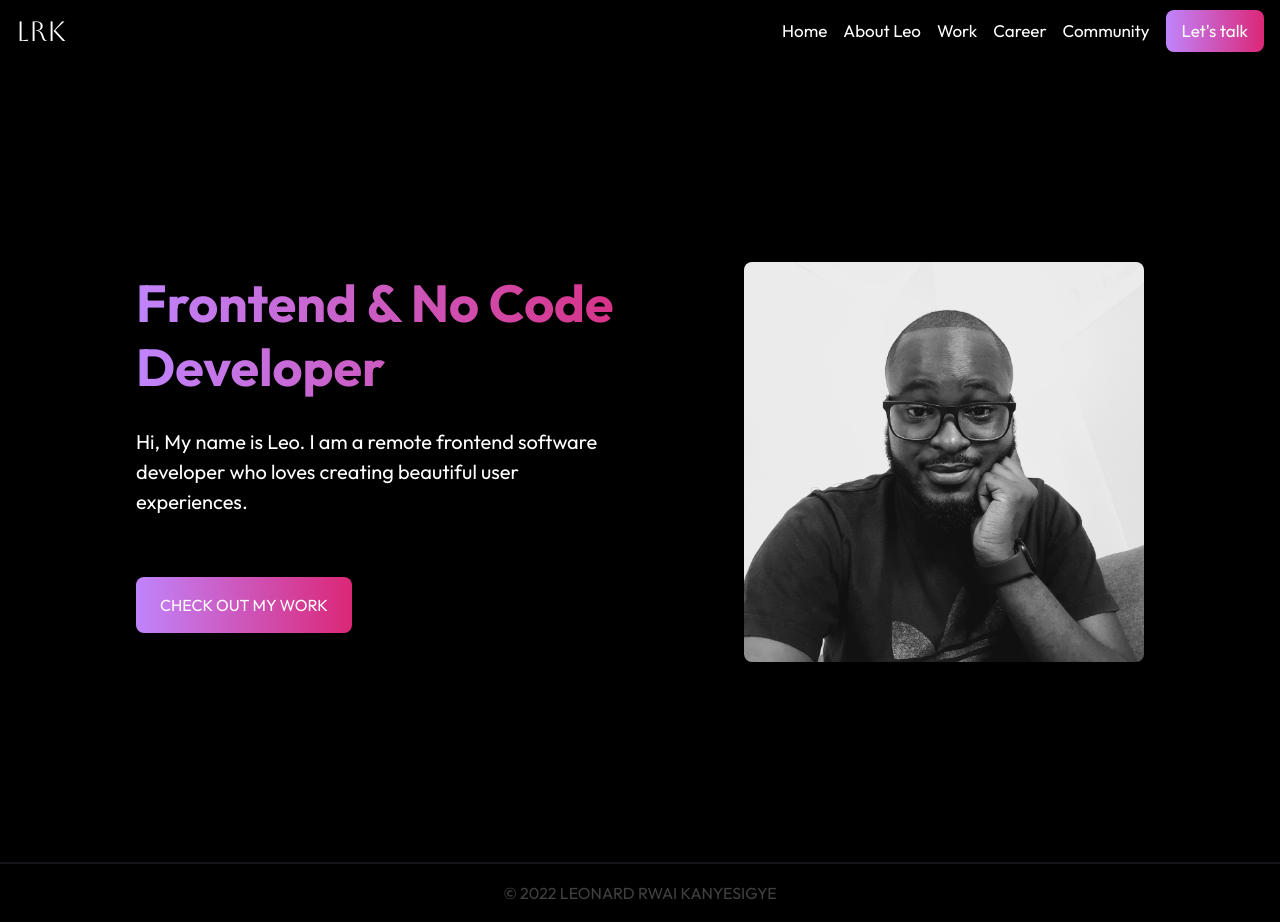
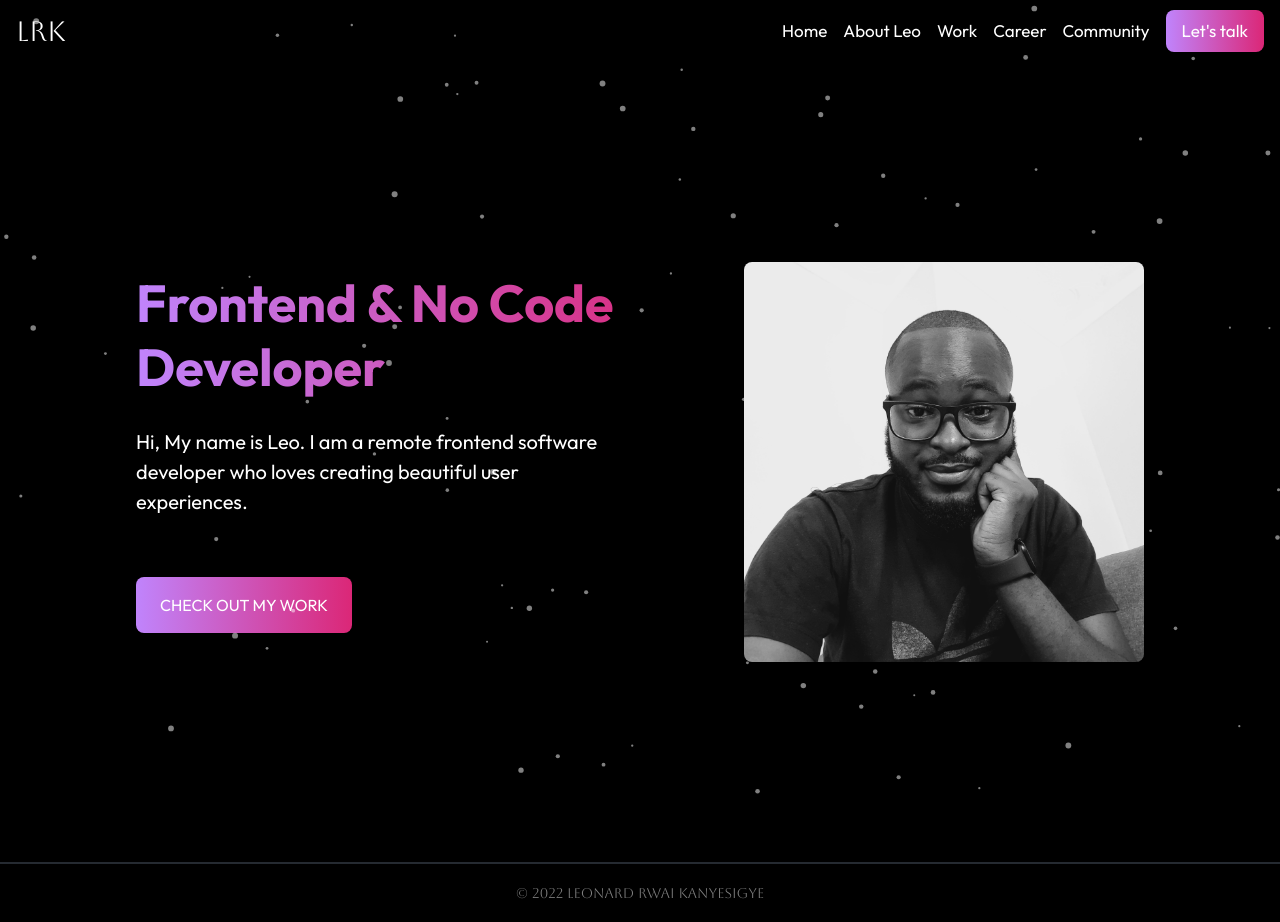
Before and after one commit to rmauritsson/main-portfolio, a Next.js app: page / in a window 1280 px wide. Built offline with nearby package versions, Linux system fonts and the light colour scheme.

Commit message:
Added particles js

```diff
--- a/package.json
+++ b/package.json
@@ -19,6 +19,9 @@
     "eslint-config-next": "12.2.5",
     "postcss": "^8.4.16",
     "react-icons": "^4.4.0",
-    "tailwindcss": "^3.1.8"
+    "react-tsparticles": "^2.2.4",
+    "tailwindcss": "^3.1.8",
+    "tsparticles": "^2.2.4",
+    "tsparticles-slim": "^2.2.4"
   }
 }
--- /dev/null
+++ b/src/components/LandingComponent.js
@@ -0,0 +1,34 @@
+import Image from "next/image";
+import profilepic from "../../public/images/leo.jpg";
+
+const LandingComponent = () => {
+  return (
+    <div className="w-full px-4 mx-auto flex items-center justify-center flex-col md:flex-row h-screen">
+      <div className="w-full md:w-[50%] pt-[40px] flex flex-col items-left text-center md:text-left justify-center">
+        <h1 className="md:w-[90%] text-[68px] md:text-[52px] font-bold leading-[4rem] mb-[28px] text-transparent bg-clip-text bg-gradient-to-r from-purple-400 to-pink-600">
+          Frontend & No Code Developer
+        </h1>
+        <p className="text-[20px] md:w-[80%]">
+          Hi, My name is Leo. I am a remote frontend software developer who
+          loves creating beautiful user experiences.
+        </p>
+
+        <div className="w-full md:w-[60%] py-[60px]">
+          <button className="text-white  bg-gradient-to-r from-purple-400 to-pink-600 py-4 px-6 rounded-lg uppercase">
+            Check out my work
+          </button>
+        </div>
+      </div>
+      <div className="hidden md:flex items-center justify-center">
+        <Image
+          src={profilepic}
+          width={400}
+          height={400}
+          className="rounded-lg"
+        />
+      </div>
+    </div>
+  );
+};
+
+export default LandingComponent;
--- /dev/null
+++ b/src/components/ParticlesComponent.js
@@ -0,0 +1,92 @@
+import { useCallback, useMemo } from "react";
+import Particles from "react-tsparticles";
+import { loadSlim } from "tsparticles-slim";
+import { loadFull } from "tsparticles";
+
+const ParticlesComponent = () => {
+  const options = useMemo(() => {
+    // returning an empty object returns the default values which are static with no interactivity
+    //return {};
+    return {
+      fpsLimit: 120,
+      interactivity: {
+        events: {
+          onClick: {
+            enable: true,
+            mode: "push",
+          },
+          onHover: {
+            enable: true,
+            mode: "repulse",
+          },
+          resize: true,
+        },
+        modes: {
+          push: {
+            quantity: 4,
+          },
+          repulse: {
+            distance: 100,
+            duration: 0.4,
+          },
+        },
+      },
+      particles: {
+        color: {
+          value: "#ffffff",
+        },
+        links: {
+          color: "#ffffff",
+          distance: 150,
+          enable: true,
+          opacity: 0.5,
+          width: 1,
+        },
+        collisions: {
+          enable: true,
+        },
+        move: {
+          directions: "none",
+          enable: true,
+          outModes: {
+            default: "out",
+          },
+          random: true,
+          speed: 2,
+          straight: false,
+        },
+        number: {
+          density: {
+            enable: true,
+            area: 800,
+          },
+          value: 80,
+        },
+        opacity: {
+          value: 0.5,
+        },
+        shape: {
+          type: "circle",
+        },
+        size: {
+          //value: { min: 1, max: 4 },
+          random: true,
+        },
+      },
+      detectRetina: true,
+    };
+  }, []);
+
+  const particlesInit = useCallback((engine) => {
+    loadSlim(engine);
+    //loadFull(engine);
+  }, []);
+
+  return (
+    <>
+      <Particles init={particlesInit} options={options} />
+    </>
+  );
+};
+
+export default ParticlesComponent;
--- /dev/null
+++ b/src/pages/coming-soon.js
@@ -0,0 +1,10 @@
+import Head from "next/head";
+import LandingComponent from "../components/LandingComponent";
+import Navbar from "../components/Navbar";
+import ParticlesComponent from "../components/ParticlesComponent";
+
+const ComingSoon = () => {
+  return <div>This page is under construction and its coming soon</div>;
+};
+
+export default ComingSoon;
--- a/src/pages/index.js
+++ b/src/pages/index.js
@@ -1,47 +1,28 @@
 import Head from "next/head";
-import Image from "next/image";
+import LandingComponent from "../components/LandingComponent";
 import Navbar from "../components/Navbar";
-import profilepic from "../../public/images/leo.jpg";
+import ParticlesComponent from "../components/ParticlesComponent";
 
 export default function Home() {
   return (
     <div className="min-h-screen">
       <Head>
-        <title>Create Next App</title>
-        <meta name="description" content="Generated by create next app" />
+        <title>Leonard Rwai Kanyesigye - Portfolio</title>
+        <meta
+          name="description"
+          content="Welcome to my fortress, this is my personal online space, I talk about career, work and community"
+        />
         <link rel="icon" href="/favicon.ico" />
       </Head>
 
       <main className="min-h-[100vh] bg-black text-white ">
         <Navbar />
+        {/** Show acrtive link in navbar */}
         <div className="container mx-auto px-4">
-          <div className="w-full px-4 mx-auto flex items-center justify-center flex-col md:flex-row h-screen">
-            <div className="w-full md:w-[50%] pt-[40px] flex flex-col items-left text-center md:text-left justify-center">
-              <h1 className="md:w-[90%] text-[68px] md:text-[52px] font-bold leading-[4rem] mb-[28px] text-transparent bg-clip-text bg-gradient-to-r from-purple-400 to-pink-600">
-                Frontend & No Code Developer
-              </h1>
-              <p className="text-[20px] md:w-[80%]">
-                Hi, My name is Leo. I am a remote frontend software developer
-                who loves creating beautiful user experiences.
-              </p>
-
-              <div className="w-full md:w-[60%] py-[60px]">
-                <button className="text-white  bg-gradient-to-r from-purple-400 to-pink-600 py-4 px-6 rounded-lg uppercase">
-                  Check out my work
-                </button>
-              </div>
-            </div>
-            <div className="hidden md:flex items-center justify-center">
-              <Image
-                src={profilepic}
-                width={400}
-                height={400}
-                className="rounded-lg"
-              />
-            </div>
-          </div>
+          <ParticlesComponent />
+          <LandingComponent />
         </div>
-        <footer className="container mx-auto px-4 border-t-2 border-gray-600 opacity-25 flex items-center justify-center h-[60px] uppercase">
+        <footer className="container mx-auto px-4 border-t-2 border-gray-600 opacity-50 text-[14px] font-aboreto flex items-center justify-center h-[60px] uppercase">
           © 2022 Leonard Rwai Kanyesigye
         </footer>
       </main>
```
Also changed, not shown: 1 other file (tests, documents, lock files or other folders).
